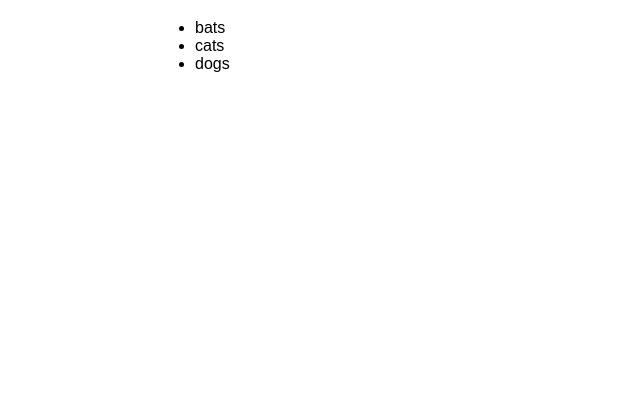
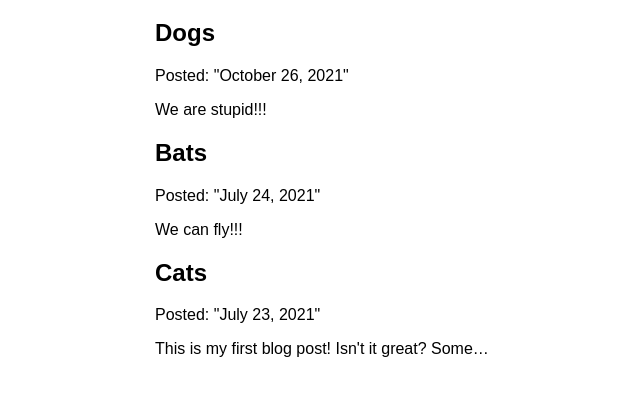
Before and after one commit to KubaAdamczykWeb/ec, a Gatsby site: page /blog in a window 1280 px wide. Shown: the part 157-552 px from the top of the page, without its empty margins (235-875 px from the left). Built offline with nearby package versions, Linux system fonts and the light colour scheme; Gatsby itself is replaced by a stand-in of ours.

Commit message:
Finish Gatsby Tutorial Part 5

```diff
--- a/blog/bats.mdx
+++ b/blog/bats.mdx
@@ -0,0 +1,7 @@
+---
+title: "Bats"
+date: "2021-07-24"
+slug: "bats"
+---
+
+We can fly!!!
--- a/blog/cats.mdx
+++ b/blog/cats.mdx
@@ -0,0 +1,13 @@
+---
+title: "Cats"
+date: "2021-07-23"
+slug: "cats"
+---
+
+This is my first blog post! Isn't it *great*?
+
+Some of my **favorite** things are:
+
+* Miau
+* Miau
+* Miau
--- a/blog/dogs.mdx
+++ b/blog/dogs.mdx
@@ -0,0 +1,7 @@
+---
+title: "Dogs"
+date: "2021-10-26"
+slug: "dogs"
+---
+
+We are stupid!!!
--- a/gatsby-config.js
+++ b/gatsby-config.js
@@ -16,5 +16,6 @@ module.exports = {
         path: `${__dirname}/blog`,
       }
     },
+    "gatsby-plugin-mdx",
   ],
 }
--- a/package.json
+++ b/package.json
@@ -15,8 +15,10 @@
     "clean": "gatsby clean"
   },
   "dependencies": {
+    "@mdx-js/react": "^2.3.0",
     "gatsby": "^5.3.3",
     "gatsby-plugin-image": "^3.9.0",
+    "gatsby-plugin-mdx": "^5.9.0",
     "gatsby-plugin-sharp": "^5.9.0",
     "gatsby-source-filesystem": "^5.9.0",
     "react": "^18.2.0",
--- a/src/pages/blog.js
+++ b/src/pages/blog.js
@@ -6,24 +6,30 @@ import Seo from '../components/seo';
 const BlogPage = ({data}) => {
     return (
         <Layout pageTitle="My blog posts">
-            <ul>
-                {
-                    data.allFile.nodes.map(node => (
-                    <li key={node.name}>
-                        {node.name}
-                    </li>
-                    ))
-                }
-            </ul>
+            {
+                data.allMdx.nodes.map(node => (
+                    <article key={node.id}>
+                        <h2>{node.frontmatter.title}</h2>
+                        <p>Posted: {node.frontmatter.date}</p>
+                        <p>{node.excerpt}</p>
+                    </article>
+                ))
+            }
         </Layout>
     )
 }
 
 export const query = graphql`
     query {
-        allFile {
+        allMdx(sort: {frontmatter: {date: DESC}}) {
             nodes {
-                name
+                body
+                frontmatter {
+                    title
+                    date(formatString: "\"MMMM D, YYYY\"")
+                }
+                id
+                excerpt(pruneLength: 50)
             }
         }
     }
```
Also changed, not shown: 1 other file.
